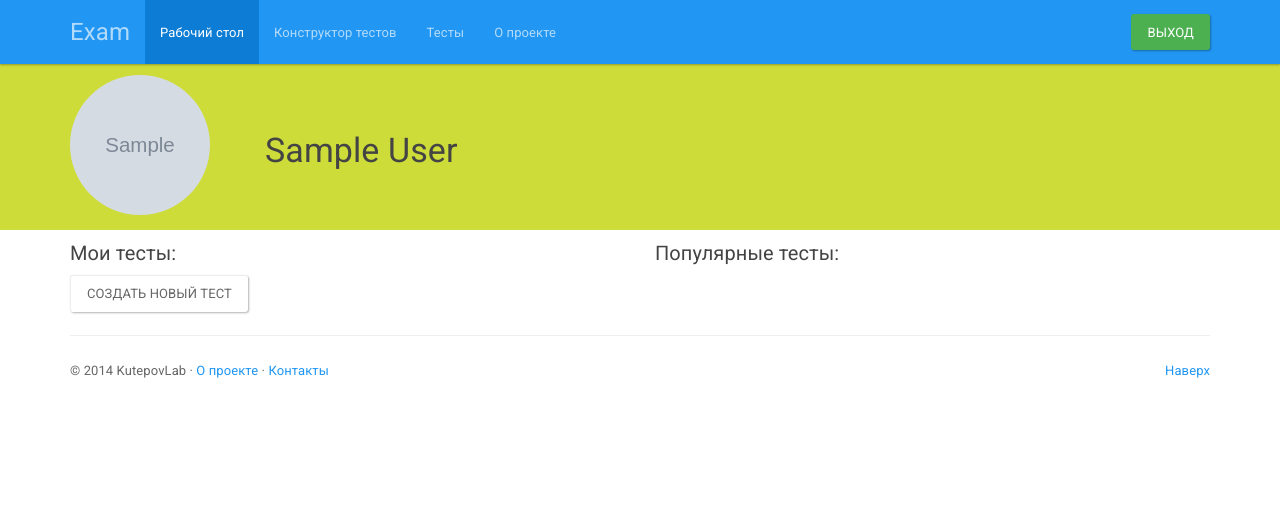
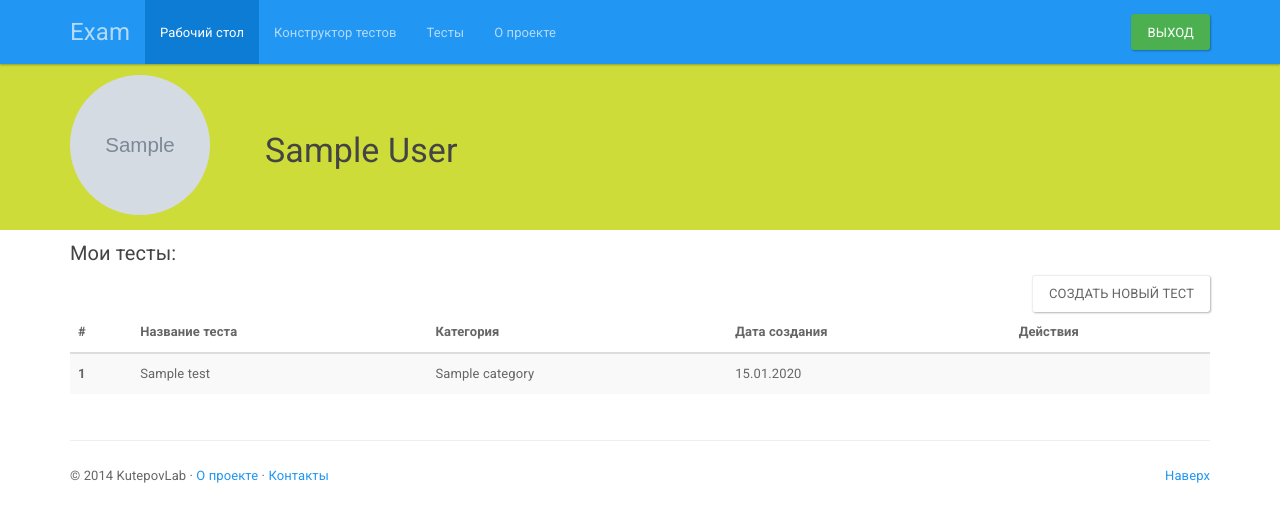
Before and after one commit to AlexeyKutepov/exam_project, a Django app: page /dashboard/ in a window 1280 px wide. Shown: the top 522 px of the page. Run offline with Django 3.2, Linux system fonts and the light colour scheme; a user stored in the database is signed in; tables that the repository leaves empty hold one stand-in row (values such as "Sample post"); grey boxes marked "Sample" are stand-in pictures; some libraries are stand-ins or nearby versions.

Commit message:
The test list was added on dashboard

```diff
--- a/exam/views.py
+++ b/exam/views.py
@@ -14,7 +14,8 @@ def index(request):
 
 @login_required(login_url='/')
 def dashboard(request):
-    return render(request, "exam/dashboard.html")
+    test_list = Test.objects.filter(author=request.user)
+    return render(request, "exam/dashboard.html", {"test_list": test_list})
 
 @login_required(login_url='/')
 def create_new_test(request):
@@ -84,7 +85,15 @@ def create_new_question(request, id):
                 )
                 i += 1
         elif question_type == "2":
-            pass
+            i = 1
+            while "answer"+str(i) in request.POST:
+                question.add_new_answer(
+                    CloseAnswer(
+                        answer=request.POST["answer"+str(i)],
+                        is_correct=str(i) == request.POST["trueAnswer"]
+                    )
+                )
+                i += 1
         elif question_type == "3":
             question.add_new_answer(
                 Answer(
--- a/static/js/exam.js
+++ b/static/js/exam.js
@@ -58,7 +58,7 @@ $(document).ready(function () {
         }
 
         $('#divAnswer' + (i + 1)).html(
-                "<div class='input-group'><span class='input-group-addon'><input id='isTrueAnswer" + (i + 1) + "' name='trueAnswer' type='" + type + "'></span><input id='inputAnswer" + (i + 1) + "' name='answer" + (i + 1) + "' type='text' class='form-control'></div>"
+                "<div class='input-group'><span class='input-group-addon'><input id='isTrueAnswer" + (i + 1) + "' name='trueAnswer' value='" + (i + 1) + "' type='" + type + "'></span><input id='inputAnswer" + (i + 1) + "' name='answer" + (i + 1) + "' type='text' class='form-control'></div>"
         );
         i++;
         $('#divCloseAnswer').append("<div id='divAnswer" + (i + 1) + "' class='row'></div>");
--- a/templates/exam/dashboard.html
+++ b/templates/exam/dashboard.html
@@ -17,12 +17,45 @@
 {% endblock %}
 {% block content %}
     <div class="row">
-        <div class="col-lg-6">
-            <h5>Мои тесты:</h5>
-            <a href="{% url "create_new_test" %}"><input type="button" class="btn btn-default" value="Создать новый тест"></a>
-        </div>
-        <div class="col-lg-6">
-            <h5>Популярные тесты:</h5>
+        <div class="col-lg-12">
+            <div class="row">
+                <div class="col-lg-12">
+                    <h5>Мои тесты:</h5>
+                    <a class="pull-right" href="{% url "create_new_test" %}"><input type="button" class="btn btn-default" value="Создать новый тест"></a>
+                </div>
+            </div>
+            <div class="row">
+                <div class="col-lg-12">
+                    {% if test_list %}
+                    <table class="table table-striped table-hover">
+                        <thead>
+                            <tr>
+                                <th>#</th>
+                                <th>Название теста</th>
+                                <th>Категория</th>
+                                <th>Дата создания</th>
+                                <th>Действия</th>
+                            </tr>
+                        </thead>
+                        <tbody>
+                            {% for test in test_list %}
+                                <tr>
+                                    <th>{{ forloop.counter }}</th>
+                                    <td>{{ test.name }}</td>
+                                    <td>{{ test.category }}</td>
+                                    <td>{{ test.date_and_time|date:"d.m.Y" }}</td>
+                                    <td></td>
+                                </tr>
+                            {% endfor %}
+                        </tbody>
+                    </table>
+                    {% else %}
+                        <blockquote>
+                        <h4 class="center-block">Вы ещё не создали ни одного теста</h4>
+                        </blockquote>
+                    {% endif %}
+                </div>
+            </div>
         </div>
     </div>
 {% endblock %}
```
